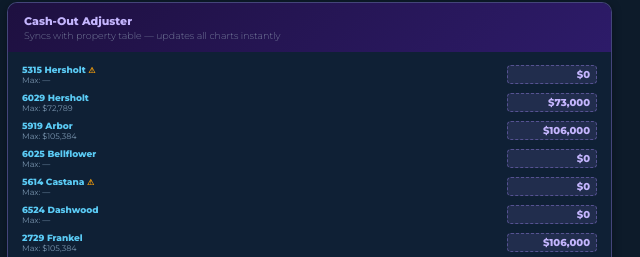
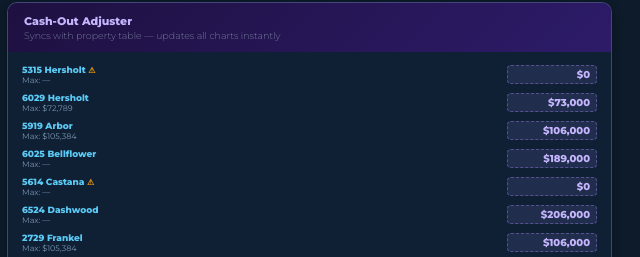
Before and after one commit to darynfillis/kyle-refi, a website: page index.html in a window 1280 px wide. Shown: the part 2646-2903 px from the top of the page, 640-1280 px from the left. Drawn offline with nearby package versions, Linux system fonts and the light colour scheme; no server answers.

Commit message:
Add files via upload

```diff
--- a/index.html
+++ b/index.html
@@ -2027,26 +2027,6 @@ async function loadSavedConfig(){
     const savedAt=gs('saved_at','');
     const badge=document.getElementById('config-badge');
     if(badge&&savedAt){badge.textContent='Published: '+savedAt;badge.style.color='#4ade80';}
-
-    // Sync all DOM inputs to match loaded state
-    PROPS.forEach((_,i)=>{
-      const s=state[i];
-      const setInp=(f,v,dollar=true)=>{
-        const el=document.querySelector(`[data-i="${i}"][data-f="${f}"]`);
-        if(el&&el.tagName==='INPUT') el.value=dollar?'$'+Math.round(v).toLocaleString():v;
-      };
-      setInp('newRate',   s.newRate,   false);
-      setInp('compPct',   s.compPct,   false);
-      setInp('lenderCredit', s.lenderCredit);
-      setInp('escrow',    s.escrow);
-      setInp('title',     s.title);
-      setInp('propVal',   s.propVal);
-      setInp('tax',       s.tax);
-      setInp('ins',       s.ins);
-      setInp('u1',        s.u1);
-      setInp('u2',        s.u2);
-      setInp('u3',        s.u3);
-    });
   }catch(err){
     console.warn('Load config failed - using defaults:',err.message);
   }
@@ -2096,9 +2076,37 @@ window.recalcAll = function(){
 // since we replaced window.recalcAll above.
 
 // Init everything now that libraries are loaded
-// Decode URL hash first (overrides defaults)
 decodeHashToState();
 window.recalcAll();
+
+// Load saved config and re-render with live values
+loadSavedConfig().then(()=>{
+  _defaultCOApplied=true;
+  // Sync all DOM inputs to match loaded state before recalc
+  PROPS.forEach((_,i)=>{
+    const s=state[i];
+    const setInp=(f,v,dollar=true)=>{
+      const el=document.querySelector(`[data-i="${i}"][data-f="${f}"]`);
+      if(el&&el.tagName==='INPUT') el.value=dollar?'$'+Math.round(v).toLocaleString():v;
+    };
+    setInp('newRate',      s.newRate,      false);
+    setInp('compPct',      s.compPct,      false);
+    setInp('lenderCredit', s.lenderCredit);
+    setInp('escrow',       s.escrow);
+    setInp('title',        s.title);
+    setInp('propVal',      s.propVal);
+    setInp('tax',          s.tax);
+    setInp('ins',          s.ins);
+    setInp('u1',           s.u1);
+    setInp('u2',           s.u2);
+    setInp('u3',           s.u3);
+    setInp('cashOut',      s.cashOut);
+    // Sync adjuster
+    const adj=document.getElementById(`coadj-${i}`);
+    if(adj) adj.value=s.cashOut>0?'$'+s.cashOut.toLocaleString():'$0';
+  });
+  window.recalcAll();
+});
 
 
 // ── COST BREAKDOWN CARD ─────────────────────────────────────────────────────
@@ -2177,9 +2185,6 @@ window.addEventListener('beforeprint', function(){
     `;
   }
 });
-
-// Init load saved config
-loadSavedConfig().then(()=>window.recalcAll());
 </script>
 
 </body>
```
